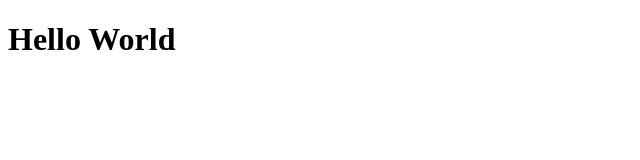
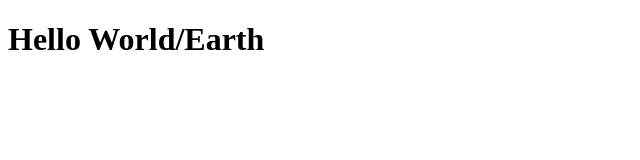
Before and after one commit to Gabriel10-web/project02, a plain HTML site: page index.html in a window 1280 px wide. Shown: the whole page, without its empty margins (0-640 px from the left). Drawn offline with Linux system fonts and the light colour scheme.

Commit message:
Update index.html

```diff
--- a/index.html
+++ b/index.html
@@ -1,7 +1,7 @@
 <!DOCTYPE html>
 <html>
     <body>
-        <h1>Hello World</h1>
+        <h1>Hello World/Earth</h1>
 
     </body>
 </html>
```
